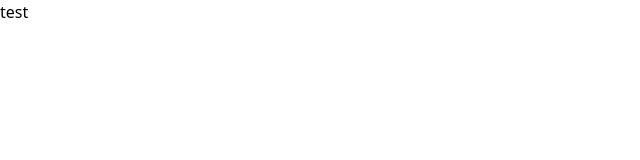
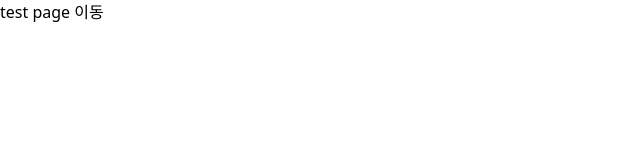
Before and after one commit to miBuckit/miBuckit_front, a Next.js app: page / in a window 1280 px wide. Shown: the top 160 px of the page, without its empty margins (0-640 px from the left). Built offline with nearby package versions, Linux system fonts and the light colour scheme.

Commit message:
fix:index.tsx

```diff
--- a/pages/index.tsx
+++ b/pages/index.tsx
@@ -1,9 +1,5 @@
-import Image from "next/image";
-import { Inter } from "next/font/google";
 import Link from "next/link";
 
-const inter = Inter({ subsets: ["latin"] });
-
 export default function Home() {
-  return <Link href={"/test"}>test</Link>;
+  return <Link href={"/test"}>test page 이동</Link>;
 }
--- a/pages/test.tsx
+++ b/pages/test.tsx
@@ -1,5 +1,6 @@
 import axios from "axios";
 import { useState } from "react";
+import Link from "next/link";
 
 export default function Test() {
   const [values, setValues] = useState({
@@ -74,6 +75,7 @@ export default function Test() {
   return (
     <div>
       <h1>test page입니다</h1>
+      <Link href={"/"}>돌아가기</Link>;
       <div>
         <input
           name="id"
```
